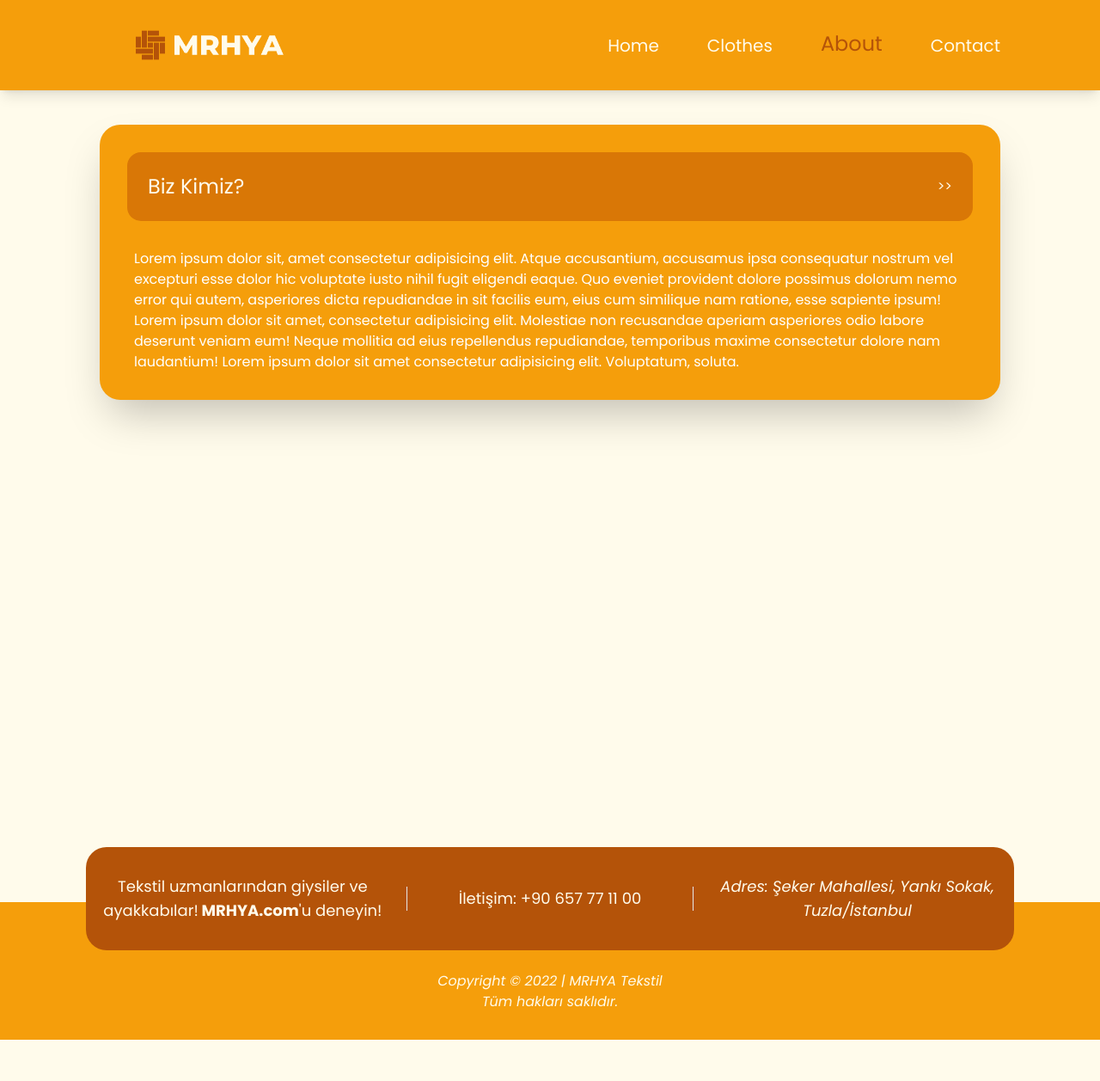
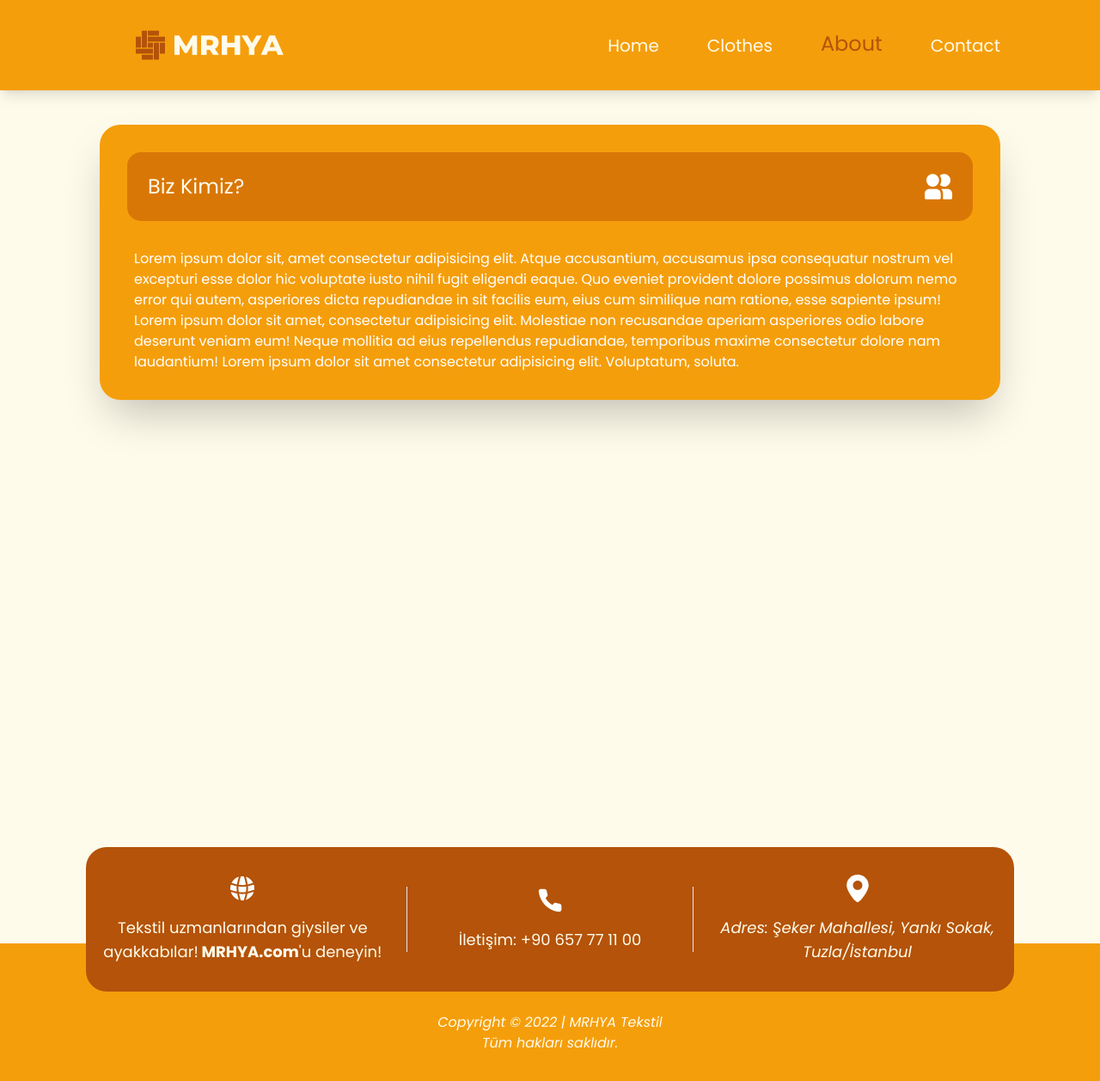
Before and after one commit to sabakukhyraa/mrhys-website, a React (Create React App) app: page /about in a window 1280 px wide. Shown: the whole page at 86% size. Before the commit the page ends 1209 px from the top, so only its background shows below. Built offline with nearby package versions, Linux system fonts and the light colour scheme.

Commit message:
icon components created & used

```diff
--- a/src/components/Footer.js
+++ b/src/components/Footer.js
@@ -1,4 +1,5 @@
 import React from "react";
+import Icons from "../components/icons/Icons";
 
 export default function Footer() {
   return (
@@ -6,20 +7,23 @@ export default function Footer() {
       <section className="z-30 w-full py-8 md:w-auto bg-amber-700 md:rounded-3xl">
         <div className="container">
           <ul className="flex flex-col items-center gap-6 text-sm text-center md:flex-row md:text-lg">
-            <li className="md:w-1/3">
+            <li className="flex flex-col items-center gap-4 md:w-1/3">
+              <Icons iconName={"web"} />
               <p>
                 Tekstil uzmanlarından giysiler ve ayakkabılar!
                 <strong> MRHYA.com</strong>'u deneyin!
               </p>
             </li>
 
-            <li className="md:px-4 md:border-x-[1px] md:w-1/3">
+            <li className="flex flex-col items-center gap-4 md:px-4 md:border-x-[1px] md:w-1/3">
+              <Icons iconName={"contact"} />
               <a className="block" href="tel:+90 657 77 11 00">
                 İletişim: +90 657 77 11 00
               </a>
             </li>
 
-            <li className="md:w-1/3">
+            <li className="flex flex-col items-center gap-4 md:w-1/3">
+              <Icons iconName={"location"} />
               <address>
                 Adres: Şeker Mahallesi, Yankı Sokak, Tuzla/İstanbul
               </address>
--- /dev/null
+++ b/src/components/icons/Icons.js
@@ -0,0 +1,128 @@
+export default function Icons({ iconName }) {
+  const aboutUsIcon = (
+    <svg
+      width="32"
+      height="32"
+      viewBox="0 0 24 24"
+      fill="none"
+      xmlns="http://www.w3.org/2000/svg"
+    >
+      <path
+        d="M1.5 6.5C1.5 3.46243 3.96243 1 7 1C10.0376 1 12.5 3.46243 12.5 6.5C12.5 9.53757 10.0376 12 7 12C3.96243 12 1.5 9.53757 1.5 6.5Z"
+        fill="white"
+      />
+      <path
+        d="M14.4999 6.5C14.4999 8.00034 14.0593 9.39779 13.3005 10.57C14.2774 11.4585 15.5754 12 16.9999 12C20.0375 12 22.4999 9.53757 22.4999 6.5C22.4999 3.46243 20.0375 1 16.9999 1C15.5754 1 14.2774 1.54153 13.3005 2.42996C14.0593 3.60221 14.4999 4.99966 14.4999 6.5Z"
+        fill="white"
+      />
+      <path
+        d="M0 18C0 15.7909 1.79086 14 4 14H10C12.2091 14 14 15.7909 14 18V22C14 22.5523 13.5523 23 13 23H1C0.447716 23 0 22.5523 0 22V18Z"
+        fill="white"
+      />
+      <path
+        d="M16 18V23H23C23.5522 23 24 22.5523 24 22V18C24 15.7909 22.2091 14 20 14H14.4722C15.4222 15.0615 16 16.4633 16 18Z"
+        fill="white"
+      />
+    </svg>
+  );
+
+  const contactIcon = (
+    <svg
+      width="32"
+      height="32"
+      viewBox="0 0 32 32"
+      fill="none"
+      xmlns="http://www.w3.org/2000/svg"
+    >
+      <path
+        d="M29.3333 22.56V26.56C29.3348 26.9313 29.2588 27.2989 29.11 27.6391C28.9612 27.9793 28.743 28.2848 28.4694 28.5358C28.1958 28.7868 27.8727 28.9779 27.521 29.0969C27.1692 29.2159 26.7965 29.2601 26.4266 29.2266C22.3238 28.7808 18.3826 27.3788 14.92 25.1333C11.6984 23.0862 8.96709 20.3549 6.91998 17.1333C4.66661 13.6549 3.2643 9.69463 2.82664 5.5733C2.79332 5.20459 2.83714 4.83298 2.95531 4.48213C3.07348 4.13128 3.26341 3.80889 3.513 3.53546C3.76259 3.26204 4.06638 3.04358 4.40503 2.894C4.74368 2.74441 5.10976 2.66698 5.47998 2.66663H9.47998C10.1271 2.66026 10.7544 2.8894 11.245 3.31134C11.7356 3.73328 12.0561 4.31923 12.1466 4.95997C12.3155 6.24006 12.6286 7.49694 13.08 8.70663C13.2594 9.18387 13.2982 9.70252 13.1919 10.2011C13.0855 10.6998 12.8385 11.1574 12.48 11.52L10.7866 13.2133C12.6847 16.5514 15.4486 19.3152 18.7866 21.2133L20.48 19.52C20.8425 19.1615 21.3002 18.9144 21.7988 18.8081C22.2974 18.7018 22.8161 18.7406 23.2933 18.92C24.503 19.3714 25.7599 19.6845 27.04 19.8533C27.6877 19.9447 28.2792 20.2709 28.702 20.77C29.1249 21.269 29.3495 21.9061 29.3333 22.56Z"
+        fill="white"
+        strokeWidth="1.5"
+        strokeLinecap="round"
+        strokeLinejoin="round"
+      />
+    </svg>
+  );
+
+  const webIcon = (
+    <svg
+      width="32"
+      height="32"
+      viewBox="0 0 24 24"
+      fill="none"
+      xmlns="http://www.w3.org/2000/svg"
+    >
+      <g id="style=fill">
+        <g id="web">
+          <g id="Vector">
+            <path
+              d="M15.3222 10.383C15.3796 10.9457 15.4125 11.4903 15.4125 12C15.4125 12.9541 15.2972 14.0315 15.1208 15.1208C14.0315 15.2972 12.9541 15.4125 12 15.4125C11.0502 15.4125 9.97313 15.2975 8.87911 15.1205C8.70281 14.0312 8.5875 12.954 8.5875 12C8.5875 11.4905 8.62039 10.9458 8.67789 10.383C9.82608 10.5668 10.9715 10.6875 12 10.6875C13.0286 10.6875 14.174 10.5668 15.3222 10.383Z"
+              fill="white"
+            />
+            <path
+              d="M16.8752 10.0994C16.9462 10.7579 16.9875 11.399 16.9875 12C16.9875 12.8769 16.8997 13.8389 16.7599 14.8153C18.7425 14.4016 20.575 13.8731 21.5567 13.5722C21.8739 13.475 21.9986 13.4363 22.1658 13.3694C22.2494 13.336 22.326 13.302 22.4259 13.2543C22.4748 12.843 22.5 12.4244 22.5 12C22.5 10.878 22.324 9.79714 21.9982 8.78346L21.9133 8.81017C20.8868 9.12245 18.9652 9.6745 16.8752 10.0994Z"
+              fill="white"
+            />
+            <path
+              d="M21.4017 7.31948C20.3698 7.63221 18.579 8.14039 16.6599 8.53603C16.2178 5.84926 15.443 3.16951 15.0702 1.95598C17.8422 2.80227 20.1273 4.76467 21.4017 7.31948Z"
+              fill="white"
+            />
+            <path
+              d="M15.1117 8.82229C14.0253 8.99781 12.9513 9.1125 12 9.1125C11.0487 9.1125 9.97477 8.99781 8.88843 8.8223C9.30471 6.28005 10.0478 3.68306 10.4278 2.44333C10.525 2.12606 10.5637 2.00144 10.6306 1.83418C10.664 1.75062 10.698 1.67398 10.7457 1.57414C11.157 1.52518 11.5756 1.5 12 1.5C12.4434 1.5 12.8803 1.52748 13.3093 1.58083C13.3184 1.61564 13.3268 1.64679 13.3351 1.67626C13.3597 1.76333 13.3982 1.8857 13.4628 2.09104L13.4696 2.11261C13.7935 3.14223 14.6519 6.01401 15.1117 8.82229Z"
+              fill="white"
+            />
+            <path
+              d="M7.34004 8.536C7.7801 5.86107 8.54986 3.19576 8.92192 1.98181L8.92983 1.95597C6.15777 2.80225 3.8727 4.76465 2.59835 7.31946C3.63018 7.63219 5.42095 8.14036 7.34004 8.536Z"
+              fill="white"
+            />
+            <path
+              d="M2.00184 8.78345C1.67598 9.79714 1.5 10.878 1.5 12C1.5 12.4389 1.52693 12.8715 1.57923 13.2963L1.74471 13.3515L1.74603 13.3519L1.74765 13.3525L1.74879 13.3528C1.80205 13.3705 3.36305 13.886 5.41878 14.3975C5.99886 14.5418 6.61307 14.6844 7.24006 14.8151C7.10025 13.8388 7.0125 12.8769 7.0125 12C7.0125 11.3988 7.05374 10.7577 7.12472 10.0994C5.03428 9.67436 3.11218 9.12212 2.08597 8.80989L2.07883 8.80771L2.00184 8.78345Z"
+              fill="white"
+            />
+            <path
+              d="M12 16.9875C12.8769 16.9875 13.8389 16.8997 14.8153 16.7599C14.4016 18.7425 13.8731 20.575 13.5722 21.5566C13.475 21.8739 13.4363 21.9985 13.3694 22.1658C13.336 22.2494 13.302 22.326 13.2543 22.4259C12.843 22.4748 12.4244 22.5 12 22.5C11.5756 22.5 11.157 22.4748 10.7457 22.4259C10.698 22.326 10.664 22.2494 10.6306 22.1658C10.5637 21.9986 10.525 21.8739 10.4278 21.5567C10.1269 20.5751 9.59846 18.7427 9.18478 16.7603C10.1579 16.8996 11.1201 16.9875 12 16.9875Z"
+              fill="white"
+            />
+            <path
+              d="M5.0385 15.9259C3.73853 15.6024 2.63135 15.2775 1.95597 15.0702C2.97258 18.4002 5.59982 21.0274 8.92983 22.044L8.92192 22.0182C8.59705 20.9582 7.96897 18.7917 7.52191 16.4784C6.6525 16.3103 5.80722 16.1171 5.0385 15.9259Z"
+              fill="white"
+            />
+            <path
+              d="M22.0182 15.0781C20.9582 15.403 18.7915 16.0311 16.4781 16.4781C16.0311 18.7915 15.403 20.9581 15.0781 22.0182L15.0702 22.044C18.4002 21.0274 21.0274 18.4002 22.044 15.0702L22.0182 15.0781Z"
+              fill="white"
+            />
+            <path
+              d="M1.6103 13.323C1.64665 13.3277 1.67628 13.3327 1.68611 13.3349C1.69472 13.337 1.70821 13.3406 1.7131 13.3419L1.72391 13.345L1.72973 13.3468L1.73585 13.3487L1.74098 13.3503C1.7381 13.3494 1.67976 13.3348 1.6103 13.323Z"
+              fill="white"
+            />
+          </g>
+        </g>
+      </g>
+    </svg>
+  );
+
+  const locationIcon = (
+    <svg
+      width="32"
+      height="32"
+      viewBox="-1.5 0 15 15"
+      xmlns="http://www.w3.org/2000/svg"
+    >
+      <path
+        fill="white"
+        fill-rule="evenodd"
+        d="M574,120 C575.324428,120 580,114.054994 580,110.833333 C580,107.611672 577.313708,105 574,105 C570.686292,105 568,107.611672 568,110.833333 C568,114.054994 572.675572,120 574,120 Z M574,113.333333 C575.420161,113.333333 576.571429,112.214045 576.571429,110.833333 C576.571429,109.452621 575.420161,108.333333 574,108.333333 C572.579839,108.333333 571.428571,109.452621 571.428571,110.833333 C571.428571,112.214045 572.579839,113.333333 574,113.333333 Z"
+        transform="translate(-568 -105)"
+      />
+    </svg>
+  );
+
+  return (
+    <>
+      {iconName === "us" && aboutUsIcon}
+      {iconName === "contact" && contactIcon}
+      {iconName === "web" && webIcon}
+      {iconName === "location" && locationIcon}
+    </>
+  );
+}
--- a/src/pages/About.js
+++ b/src/pages/About.js
@@ -1,10 +1,12 @@
+import Icons from "../components/icons/Icons";
+
 export default function About() {
   return (
     <section className="container min-h-screen my-10">
       <div className="flex flex-col gap-8 p-8 md:bg-amber-500 rounded-3xl md:shadow-2xl">
         <div className="flex items-center justify-between p-4 shadow-2xl bg-amber-600 rounded-2xl md:shadow-none md:p-6">
           <h3 className="text-xl md:text-2xl">Biz Kimiz?</h3>
-          <p>{'>>' /* users icon */}</p>
+          <Icons iconName={"us"} />
         </div>
 
         <p className="px-2 text-base md:text-white text-amber-600">
--- a/src/pages/Contact.js
+++ b/src/pages/Contact.js
@@ -1,10 +1,12 @@
+import Icons from "../components/icons/Icons";
+
 export default function Contact() {
   return (
     <section className="container min-h-screen my-10">
       <div className="flex flex-col gap-8 p-8 md:bg-amber-500 rounded-3xl md:shadow-2xl">
         <div className="flex items-center justify-between p-4 shadow-2xl bg-amber-600 rounded-2xl md:shadow-none md:p-6">
           <h3 className="text-xl md:text-2xl">iletişim Bilgilerimiz</h3>
-          <p>{'>>' /* ikon kullanılacak */}</p>
+          <Icons iconName={"contact"} />
         </div>
 
         <div className="flex flex-col text-xl">
@@ -23,7 +25,7 @@ export default function Contact() {
             </Link> */}
           </div>
 
-          <p className="p-4 text-base md:text-lg text-center md:text-start md:text-white bg-amber-600 rounded-2xl shadow-2xl md:shadow-none">
+          <p className="p-4 text-base text-center shadow-2xl md:text-lg md:text-start md:text-white bg-amber-600 rounded-2xl md:shadow-none">
             Ürünlerimiz hakkında detaylı bilgi için lütfen iletişime geçiniz!
           </p>
         </div>
```
